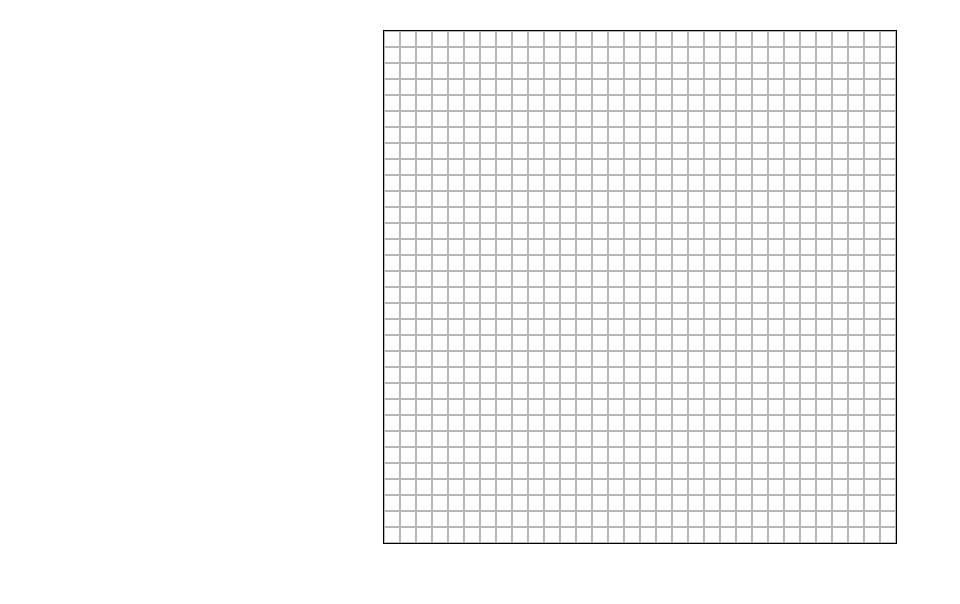
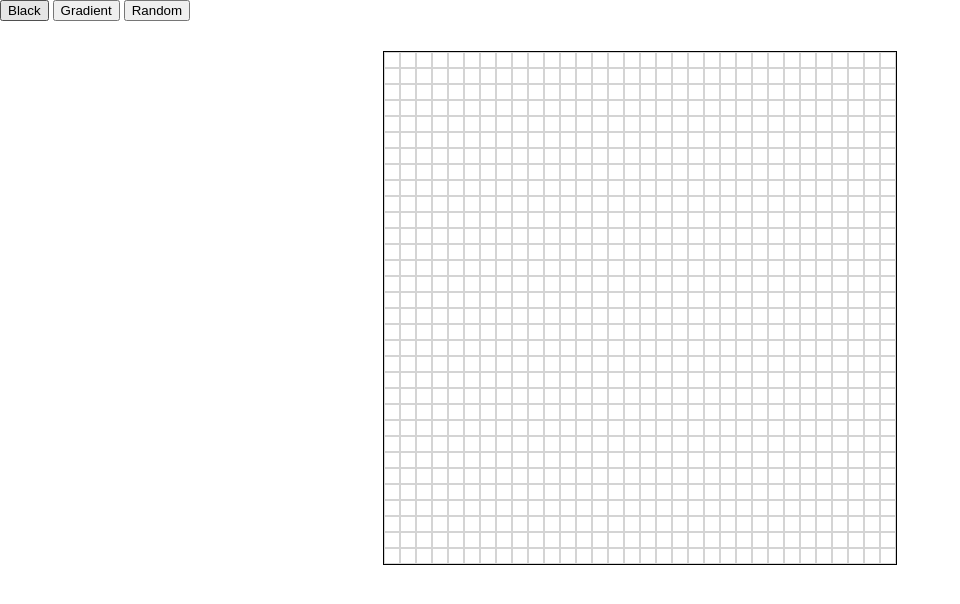
Before and after one commit to notstoe/Etch-a-Sketch, a plain HTML site: page index.html in a window 1280 px wide. Shown: the whole page, without its empty margins (0-960 px from the left). Drawn offline with Linux system fonts and the light colour scheme.

Commit message:
added buttons

```diff
--- a/index.html
+++ b/index.html
@@ -11,8 +11,15 @@
 
 
 <body>
+    <div class="containerButtons">
 
-<div class="containerGrid"></div>
+        <button id="goBlack">Black</button>
+        <button id="goGradient">Gradient</button>
+        <button id="goRandom">Random</button>
+
+    </div>
+
+    <div class="containerGrid"></div>
 
     <script src="scripts/script.js"></script>
 </body>
--- a/scripts/script.js
+++ b/scripts/script.js
@@ -98,3 +98,12 @@ function goRandom() {
     gridElements.forEach((div) => { div.removeEventListener('mouseenter', turnBlack); });
     gridElements.forEach((div) => {div.addEventListener('mouseenter', randomColor); } );
 }
+
+const blackButton = document.querySelector('#goBlack');
+blackButton.addEventListener('click', goBlack);
+
+const gradientButton = document.querySelector('#goGradient');
+gradientButton.addEventListener('click', goGradient);
+
+const randomButton = document.querySelector('#goRandom');
+randomButton.addEventListener('click', goRandom);
--- a/styles/style.css
+++ b/styles/style.css
@@ -1,7 +1,7 @@
 .elementGrid {
     border: 1px solid;
     background-color: rgb(255, 255, 255);
-    border-color: rgb(182, 182, 182);
+    border-color: rgb(212, 212, 212);
 }
 
 .containerGrid {
```
